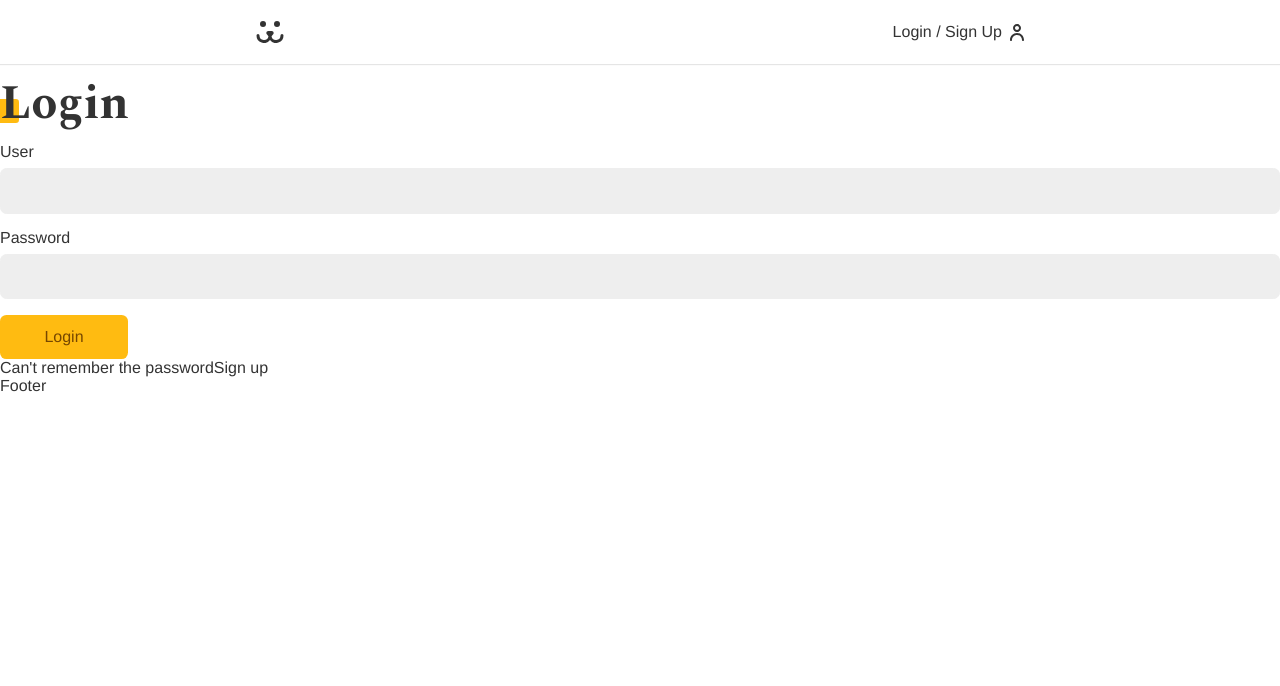
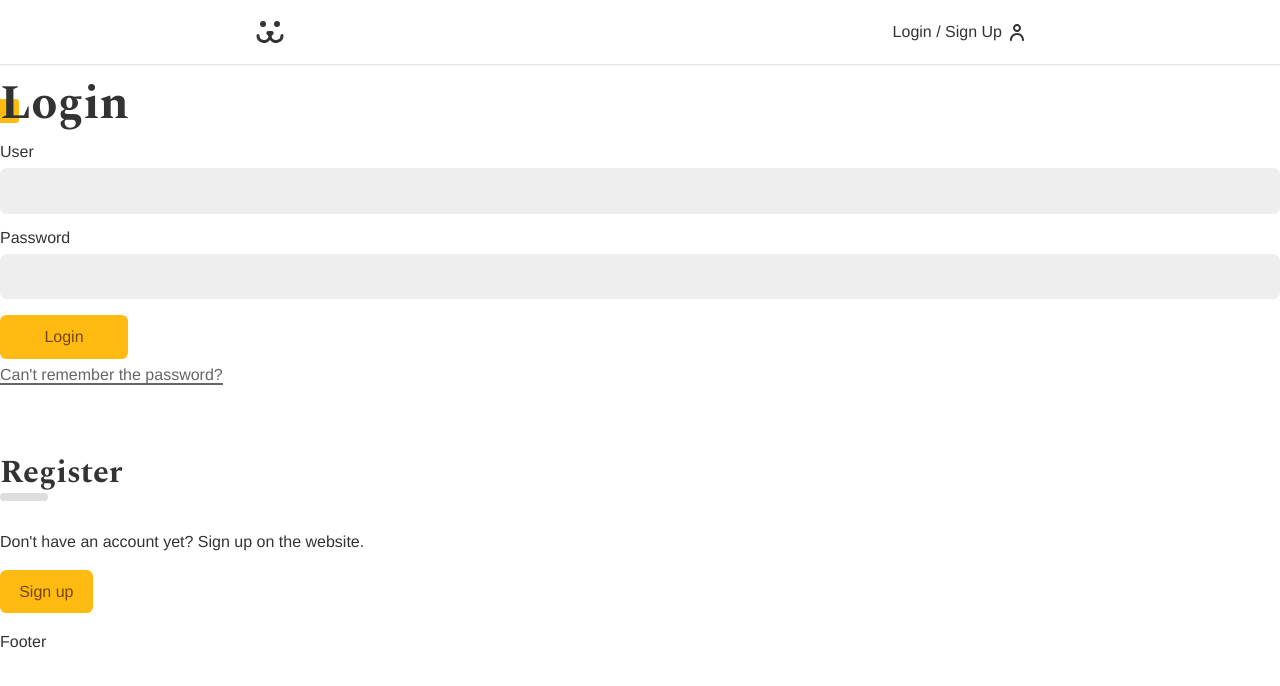
Before and after one commit to celiovjunior/dogs, a React (Vite) app: page /login in a window 1280 px wide. Shown: the top 686 px of the page. Built offline with nearby package versions, Linux system fonts and the light colour scheme.

Commit message:
feat: using react-router-dom to set up the routing to sign up, forgot password and log in. Styled the links following the design:

```diff
--- a/src/components/form/form-button.jsx
+++ b/src/components/form/form-button.jsx
@@ -1,6 +1,6 @@
 import styled from "styled-components"
 
-const Button = styled.button`
+export const Button = styled.button`
     font-size: 1rem;
     font-family: var(--type-first);
     cursor: pointer;
--- a/src/components/login/login-form.jsx
+++ b/src/components/login/login-form.jsx
@@ -8,7 +8,71 @@ import { Error } from "../error";
 import styled from "styled-components";
 
 const FormContainer = styled.section`
+    margin-bottom: 2rem;
+`
 
+const LostPasswordLink = styled(Link)`
+    display: inline-block;
+    color: #666;
+    padding: .5rem 0;
+    line-height: 1;
+
+    &:after {
+        content: '';
+        height: 2px;
+        width: 100%;
+        background-color: currentColor;
+        display: block;
+    }
+`
+const SignUp = styled.div`
+    margin-top: 4rem;
+
+    h2 {
+        line-height: 1;
+        font-size: 2rem;
+        font-family: var(--type-second);
+
+        &:after {
+            content: '';
+            display: block;
+            background-color: #ddd;
+            height: 0.5rem;
+            width: 3rem;
+            margin-top: 0.25rem;
+            border-radius: 4px;
+        }
+    }
+
+    p {
+        margin-top: 2rem;
+        margin-bottom: 2rem;
+
+    }
+`
+const SignUpButton = styled(Link)`
+    font-size: 1rem;
+    font-family: var(--type-first);
+    cursor: pointer;
+    border: none;
+    border-radius: 0.4rem;
+    background: #fb1;
+    color: #764701;
+    min-width: 8rem;
+    padding: 0.8rem 1.2rem;
+    box-sizing: border-box;
+    transition: 0.1s;
+
+    &:hover,
+    &:focus {
+        outline: none;
+        box-shadow: 0 0 0 3px #fea, 0 0 0 4px #fb1;
+    }
+
+    &:disabled {
+        opacity: 0.5;
+        cursor: wait;
+    }
 `
 
 export function LoginForm() {
@@ -38,8 +102,12 @@ export function LoginForm() {
 
                 <Error error={error} />
             </form>
-            <Link to="/login/lost-account">Can&apos;t remember the password</Link>
-            <Link to="/login/create">Sign up</Link>
+            <LostPasswordLink to="/login/lost-account">Can&apos;t remember the password?</LostPasswordLink>
+            <SignUp>
+                <h2>Register</h2>
+                <p>Don&apos;t have an account yet? Sign up on the website.</p>
+                <SignUpButton to="/login/create">Sign up</SignUpButton>
+            </SignUp>
         </FormContainer>
     )
 }
--- a/src/components/login/login.jsx
+++ b/src/components/login/login.jsx
@@ -11,7 +11,6 @@ export function Login() {
 
     if(login === true) return <Navigate to="/account" />
 
-
     return(
         <div>
             <Routes>
--- a/src/contexts/user-context.jsx
+++ b/src/contexts/user-context.jsx
@@ -4,7 +4,6 @@ import { useNavigate } from "react-router-dom";
 
 export const UserContext = createContext();
 
-// eslint-disable-next-line react/prop-types
 export function UserStorage({ children }) {
     const [data, setData] = useState(null)
     const [login, setLogin] = useState(null)
@@ -70,6 +69,7 @@ export function UserStorage({ children }) {
 
             if (!tokenRes.ok) throw new Error(`Error: ${tokenRes.statusText}`)
             const {token} = await tokenRes.json()
+
             window.localStorage.setItem('token', token)
 
             await getUser(token)
```
